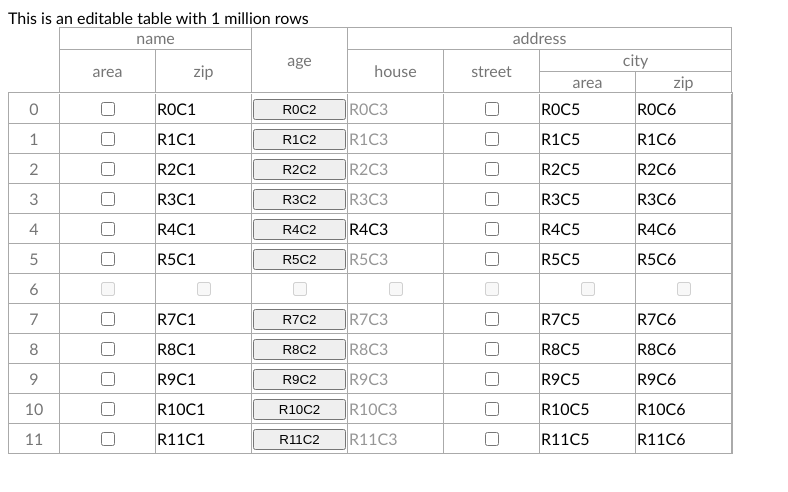
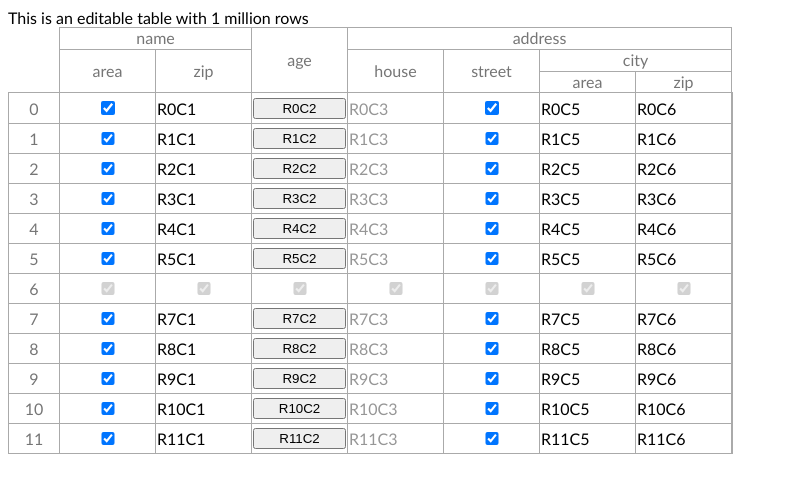
Before and after one commit to tim-lyon/infinite-table, a Vue app: page / in a window 1280 px wide. Shown: the top 492 px of the page, without its empty margins (0-788 px from the left). Built offline with nearby package versions, Linux system fonts and the light colour scheme.

Commit message:
Added cut, copy, paste, undo & redo functionality

```diff
--- a/src/App.vue
+++ b/src/App.vue
@@ -2,11 +2,20 @@
   <div id="app">
     This is an editable table with 1 million rows
     <infinite-table
+      ref="table"
       :headers="headers"
       :row-count="1e6"
       :column-count="7"
-      :tableData="{get: getCellValue, set: setRangeValue}"
+      :get="getCellValue"
+      @set="setRangeValue"
+      @cut="cut"
+      @copy="copy"
+      @paste="paste"
+      @undo="undo"
+      @redo="redo"
+      @buttonClick="buttonClick"
     />
+    <textarea ref="copyText"/>
   </div>
 </template>
 
@@ -25,7 +34,7 @@ export default {
             {name: "area", type: "boolean"},
             {name: "zip", type: "number"}
           ]},
-        {name: "age", type:"button", unit:"years", onclick: (row, column) => alert('clicked! row: ' + row + ' column: ' + column)},
+        {name: "age", type:"button", unit:"years"},
         {name: "address", children: [
           {name: "house", type:"string", disabled: true},
           {name: "street", type:"boolean"},
@@ -35,7 +44,10 @@ export default {
           ]}
         ]}
       ],
-      setRanges: []
+      buttonClick: cell => alert('Buttton clicked! row: ' + cell.row + ' column: ' + cell.column),
+      setBuffer: [],
+      undoBuffer: [],
+      contentToCopy: ''
     }
   },
   methods: {
@@ -44,44 +56,95 @@ export default {
       console.log(payload)
     },
     getCellValue(row, column){
-      let value = 'R'+row+'C'+column
-      for(var set of this.setRanges){
-        if(row >= set.range.start.R && row <= set.range.end.R &&
-          column >= set.range.start.C && column <= set.range.end.C) {
-          value = set.value
-        }
-      }
-      if(row == 4){
-        return {
-          value,
-          disabled: false
-        }
+      let value = {
+        value: 'R'+row+'C'+column
       }
       if(row == 6){
-        return {
-          value: true,
-          type: 'boolean',
-          disabled: true
-        }
+        value.value = true
+        value.type = 'boolean'
+        value.disabled = true
       }
       if(row == 5 && column == 1){
-        return {
-          value: value,
-          options: [
+        value.options = [
           {name: 'Car', value: 2},
           'Horse',
           'Tree',
           'Badger'
         ]
       }
+      for(var set of this.setBuffer){
+        if(!value.disabled && row >= set.range.start.R && row <= set.range.end.R &&
+          column >= set.range.start.C && column <= set.range.end.C) {
+          value.value = set.value
+        }
       }
       return value
     },
-    setRangeValue(range, value) {
-      this.setRanges.push({
-        range,
+    setRangeValue(payload) {
+      this.setBuffer.push(payload)
+      this.undoBuffer.length = 0
+    },
+    cut(range){
+      this.copy(range)
+      this.setRangeValue({range, value:null})
+    },
+    copyDataToClipboard(event) {
+      event.preventDefault()
+      event.clipboardData.setData("text/plain", this.contentToCopy)
+    },
+    copy(range){
+      let rows = []
+      for(var row = range.start.R; row <= range.end.R; row++){
+        let values = []
+        for(var column = range.start.C; column <= range.end.C; column++){
+          const value = this.getCellValue(row, column)
+          values.push(typeof value === 'object' ? value.value : value)
+        }
+        rows.push(values.join("\t"))
+      }
+      this.contentToCopy = rows.join("\r\n")
+      document.addEventListener("copy", this.copyDataToClipboard);
+      try {
+        document.execCommand("copy")
+      }
+      catch(exception){
+        alert(exception)
+      }finally {
+        document.removeEventListener("copy", this.copyDataToClipboard);
+      }
+    },
+    paste(range){
+      navigator.clipboard.readText().then(text => {
+        text.split('\r\n').forEach((row, iRow) => {
+          row.split('\t').forEach((value, iColumn) => {
+            const cell = {
+              R: range.start.R + iRow,
+              C: range.start.C + iColumn
+            }
+            this.setRangeValue({
+              range: {
+                start: cell,
+                end: cell
+              },
               value
             })
+          })
+        })
+      })
+    },
+    undo(){
+      const setCount = this.setBuffer.length
+      if(setCount > 0){
+        this.undoBuffer.push(this.setBuffer[setCount - 1])
+        this.setBuffer.pop()
+      }
+    },
+    redo(){
+      const undoCount = this.undoBuffer.length
+      if(undoCount > 0){
+        this.setBuffer.push(this.undoBuffer[undoCount - 1])
+        this.undoBuffer.pop()
+      }
     }
   }
 }
@@ -91,4 +154,8 @@ export default {
 #app{
   font-family:calibri
 }
+textarea {
+position:absolute;
+top:-10000px;
+}
 </style>
--- a/src/components/InfiniteTable.vue
+++ b/src/components/InfiniteTable.vue
@@ -1,5 +1,5 @@
 <template>
-<div class="table-container" tabindex="1" @keydown.self="OnTableKeypress">
+<div class="table-container" tabindex="1" @keydown.self="OnTableKeypress" @copy.prevent>
   <InfiniteTableHeaders
     style="margin-left:51px;"
     :headers="computedHeaders"
@@ -12,7 +12,7 @@
     <div :style="{height: totalHeight+'px'}">
       <table :style="{position:'relative', top:topBufferHeight+'px', borderCollapse: 'collapse'}">
         <colgroup>
-          <col v-for="i of columnCount" :key="i"/>
+          <col v-for="i of columnCount+1" :key="i"/>
         </colgroup>
         <tr
         v-for="row in renderedRowArray"
@@ -38,12 +38,19 @@
           >
             <div v-for="(value, index) of [getCellValue(row, column -1)]" :key="'v'+index"
             :class="valueClass(value)">
-              <input v-if="value.type === 'boolean'" type="checkbox" :disabled="value.disabled" tabindex="-1" @mousedown.stop/>
+              <input v-if="value.type === 'boolean'"
+                type="checkbox"
+                :disabled="value.disabled"
+                tabindex="-1"
+                @mousedown.stop
+                :checked="value.value"
+                @click="setCheckbox($event, row, column -1)"
+                />
               <button v-else-if="value.type === 'button'"
                 :disabled="value.disabled"
                 tabindex="-1"
                 @mousedown.stop
-                @click="value.onclick(row, column-1)">
+                @click="$emit('buttonClick', {row, column: column-1})">
                 {{displayString(value)}}
               </button>
               <input v-else-if="isEditing && active.R == row && active.C == column - 1"
@@ -76,12 +83,18 @@
       </table>
     </div>
   </div>
+  <transition name="fade">
+    <div class="table-busy" v-if="isBusy">
+      <infinite-table-loader :message="isBusy"/>
+    </div>
+  </transition>
 </div>
 </template>
 
 <script>
 import InfiniteTableHeaders from './InfiniteTableHeaders.vue'
 import InfiniteTableCell from './InfiniteTableCell.vue'
+import InfiniteTableLoader from './InfiniteTableLoader.vue'
 
 const ROW_HEIGHT = 30
 const BUFFER_ROWS = 5
@@ -99,11 +112,8 @@ export default {
   name: 'InfiniteTable',
   components: {
     InfiniteTableHeaders,
-    InfiniteTableCell
-  },
-  model: {
-    prop: 'tableData',
-    event: 'update'
+    InfiniteTableCell,
+    InfiniteTableLoader
   },
   props: {
     columnCount: {
@@ -128,8 +138,8 @@ export default {
       required: false,
       default: true
     },
-    tableData: {
-      type: Object,
+    get: {
+      type: Function,
       required: true
     }
   },
@@ -151,12 +161,11 @@ export default {
       selection: {
         start: new CellReference(),
         end: new CellReference()
-      }
+      },
+      isBusy: ''
     }
   },
   created(){
-    this.hasGetFunction = this.tableData.hasOwnProperty('get')
-    this.hasSetFunction = this.tableData.hasOwnProperty('set')
     this.isEditable = this.editable
     this.isSelectable = this.selectable || this.editable
   },
@@ -169,7 +178,7 @@ export default {
       if(this.columnDetails[column]){
         Object.assign(value, this.columnDetails[column])
       }
-      let v = this.hasGetFunction ? this.tableData.get(row, column) : this.tableData[row][column]
+      let v = this.get(row, column)
       if(typeof v === "object"){
         Object.assign(value, v)
       }else{
@@ -216,19 +225,13 @@ export default {
       return 'text'
     },
     setRangeValue(range, value){
-      if(this.hasSetFunction){
-        this.tableData.set(range, value)
-      }else{
-        for(var row = range.start.R; row <= range.end.R; row++){
-          for(var column = range.start.C; column <= range.end.C; column++){
-            this.$set(this.tableData[row], column, value)
-          }
-        }
-      }
+      this.$emit('set', {range, value})
     },
     selectValue(event){
       this.setRangeValue(this.cellRange(this.active.R, this.active.C), event.target.value)
-      console.log(event.target.value)
+    },
+    setCheckbox(event, row, column){
+      this.setRangeValue(event.ctrlKey ? this.selectedRange : this.cellRange(row, column), event.target.checked)
     },
     cellRange(row, column){
       return {
@@ -251,6 +254,31 @@ export default {
     OnTableKeypress(event){
       const rowShift = this.isEndKeyPressed ? this.rowCount : 1
       const columnShift = (this.isEndKeyPressed || event.key == 'Home') ? this.columnCount : 1
+
+      // keyboard shortcuts
+      if(event.ctrlKey){
+        switch(event.key.toLowerCase()){
+          case 'a':
+            this.selectAll()
+            return
+          case 'x':
+            this.emitEvent('cut', this.selectedRange, 'Cutting...')
+            return
+          case 'c':
+            this.emitEvent('copy', this.selectedRange, 'Copying...')
+            return
+          case 'v':
+            this.emitEvent('paste', this.selectedRange, 'Pasting...')
+            return
+          case 'y':
+            this.emitEvent('redo', this.selectedRange, 'Redoing...')
+            return
+          case 'z':
+            this.emitEvent('undo', this.selectedRange, 'Undoing...')
+            return
+        }
+      }
+
       switch(event.key){
         case 'Escape':
           this.endEdit()
@@ -305,11 +333,6 @@ export default {
         case 'F2':
           this.startEdit()
           break
-        case 'a':
-          if(event.ctrlKey){
-            this.selectAll()
-            break
-          }
         default:
           if(!this.isEditing && event.key.length == 1) {
             this.startEdit(true)
@@ -319,6 +342,13 @@ export default {
       if(this.isEndKeyPressed){
         event.preventDefault() // stop window scrolling
       }
+    },
+    emitEvent(name, payload, waitMessage){
+      this.isBusy = waitMessage
+      setTimeout(() => {
+        this.$emit(name, payload)
+        this.isBusy = false
+      }, 50);
     },
     onInputKeypress(event){
       switch(event.key){
@@ -614,9 +644,19 @@ export default {
 <style scoped>
 .table-container{
   border-bottom:1px solid #aaa;
-
   outline:none;
   display: table;
+  position: relative;
+}
+.table-busy{
+  position:absolute;
+  top:0;
+  bottom:0;
+  left:0;
+  right:0;
+  background:rgba(0,0,0,0.54);
+  display: flex;
+  transition: all 1s;
 }
 .table-body{
   border-top: 1px solid #aaa;
@@ -636,13 +676,15 @@ export default {
   line-height: inherit;
 }
 col {
-  border: 1px solid #aaa;
-  border-top: 1px solid white;;
+  border-left: 1px solid #aaa;
 }
 tr {
   background: none;
   border: 1px solid #aaa;
   border-top-width: 0px;
+}
+tr:last-child{
+  border-bottom-width: 0px;
 }
 
 th {
@@ -676,7 +718,6 @@ th {
   width:1em;
   background-image: linear-gradient(to right, rgba(0, 135, 189, 0), rgba(0, 135, 189, 0.2));
   z-index: 1000;
-
 }
 select{
   display: block;
@@ -690,8 +731,17 @@ select{
 input[type='checkbox'] {
   height:1em;
   width:1em;
+  outline: none;
 }
 button{
   width:100%;
+  outline: none;
+}
+.fade-enter-active, .fade-leave-active {
+  transition: opacity .5s;
+  transition-delay: 0.2s;
+}
+.fade-enter, .fade-leave-to /* .fade-leave-active below version 2.1.8 */ {
+  opacity: 0;
 }
 </style>
--- /dev/null
+++ b/src/components/InfiniteTableLoader.vue
@@ -0,0 +1,78 @@
+<template>
+  <div class="loader-container">
+    <div class="loader-label">
+      <div>{{message}}</div>
+    </div>
+    <div class="loader" />
+  </div>
+</template>
+
+<script>
+export default {
+  name: 'InfiniteTableLoader',
+  props: ['message']
+}
+</script>
+
+<style scoped>
+.loader-container {
+  color:white;
+  margin: auto;
+  position: relative;
+  display: flex;
+}
+.loader-label{
+  position:absolute;
+  left:1em;
+  right:1em;
+  top:0;
+  bottom:0;
+  display:flex;
+}
+.loader-label>div{
+  margin:auto;
+  text-align: center;
+}
+.loader,
+.loader:after {
+  border-radius: 50%;
+  width: 10em;
+  height: 10em;
+}
+.loader {
+  margin: auto;
+  font-size: 10px;
+  position: relative;
+  text-indent: -9999em;
+  border-top: 1.1em solid rgba(255, 255, 255, 0.2);
+  border-right: 1.1em solid rgba(255, 255, 255, 0.2);
+  border-bottom: 1.1em solid rgba(255, 255, 255, 0.2);
+  border-left: 1.1em solid #ffffff;
+  -webkit-transform: translateZ(0);
+  -ms-transform: translateZ(0);
+  transform: translateZ(0);
+  -webkit-animation: load8 1.1s infinite linear;
+  animation: load8 1.1s infinite linear;
+}
+@-webkit-keyframes load8 {
+  0% {
+    -webkit-transform: rotate(0deg);
+    transform: rotate(0deg);
+  }
+  100% {
+    -webkit-transform: rotate(360deg);
+    transform: rotate(360deg);
+  }
+}
+@keyframes load8 {
+  0% {
+    -webkit-transform: rotate(0deg);
+    transform: rotate(0deg);
+  }
+  100% {
+    -webkit-transform: rotate(360deg);
+    transform: rotate(360deg);
+  }
+}
+
+</style>
```
Also changed, not shown: 1 other file (tests, documents, lock files or other folders). Lines whose indentation alone changed are shown as unchanged.
